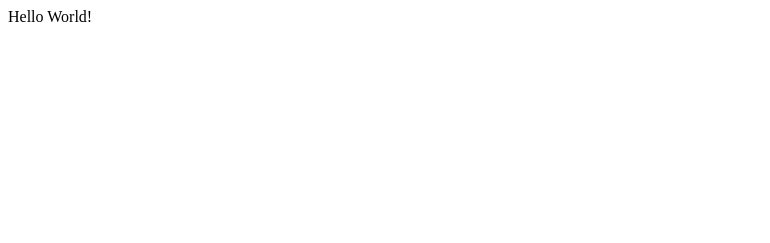
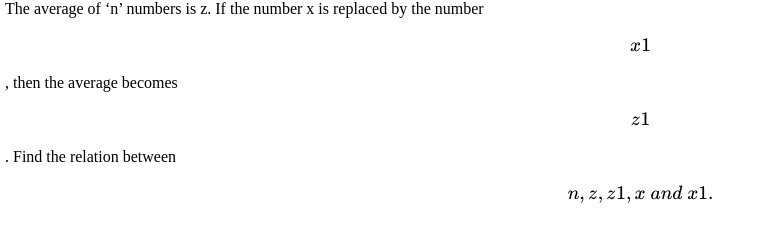
Before and after one commit to asaharan/render-draft-js-react-native-webview, a React app: page / in a window 1280 px wide. Shown: the whole page, without its empty margins (0-770 px from the left). Built offline with nearby package versions, Linux system fonts and the light colour scheme; some packages are replaced by stand-ins of ours.

Commit message:
add TeXBlock working

```diff
--- a/build-utils/webpack.common.js
+++ b/build-utils/webpack.common.js
@@ -43,8 +43,7 @@ const config = {
     new HtmlWebpackPlugin({
       template: "public/index.html",
       inlineSource: ".(js|css)$" // embed all javascript and css inline
-    }),
-    new HtmlWebpackInlineSourcePlugin()
+    })
   ]
 };
 
--- a/build-utils/webpack.dev.js
+++ b/build-utils/webpack.dev.js
@@ -1,46 +1,49 @@
-const commonPaths = require('./common-paths');
+const commonPaths = require("./common-paths");
 
-const webpack = require('webpack');
+const webpack = require("webpack");
+const HtmlWebpackPlugin = require("html-webpack-plugin");
+var HtmlWebpackInlineSourcePlugin = require("html-webpack-inline-source-plugin");
 
 const port = process.env.PORT || 3000;
 
 const config = {
-  mode: 'development',
+  mode: "development",
   entry: {
-    app: `${commonPaths.appEntry}/index.js`,
+    app: `${commonPaths.appEntry}/index.js`
   },
   output: {
-    filename: '[name].[hash].js',
+    filename: "[name].[hash].js"
   },
-  devtool: 'inline-source-map',
+  devtool: "inline-source-map",
   module: {
     rules: [
       {
         test: /\.css$/,
         use: [
           {
-            loader: 'style-loader',
+            loader: "style-loader"
           },
           {
-            loader: 'css-loader',
+            loader: "css-loader",
             options: {
               modules: true,
-              localsConvention: 'camelCase',
-              sourceMap: true,
-            },
-          },
-        ],
+              localsConvention: "camelCase",
+              sourceMap: true
+            }
+          }
+        ]
       },
-    ],
+      { test: /\.(woff2?|ttf)$/i, use: [{ loader: "file-loader" }] }
+    ]
   },
   plugins: [new webpack.HotModuleReplacementPlugin()],
   devServer: {
-    host: 'localhost',
+    host: "localhost",
     port: port,
     historyApiFallback: true,
     hot: true,
-    open: true,
-  },
+    open: true
+  }
 };
 
 module.exports = config;
--- a/build-utils/webpack.prod.js
+++ b/build-utils/webpack.prod.js
@@ -1,46 +1,57 @@
-const commonPaths = require('./common-paths');
+const commonPaths = require("./common-paths");
 
-const webpack = require('webpack');
-const MiniCssExtractPlugin = require('mini-css-extract-plugin');
+const webpack = require("webpack");
+const MiniCssExtractPlugin = require("mini-css-extract-plugin");
+const HtmlWebpackPlugin = require("html-webpack-plugin");
+var HtmlWebpackInlineSourcePlugin = require("html-webpack-inline-source-plugin");
 
 const config = {
-  mode: 'production',
+  mode: "production",
   entry: {
-    app: [`${commonPaths.appEntry}/index.js`],
+    app: [`${commonPaths.appEntry}/index.js`]
   },
   output: {
-    filename: 'static/[name].[hash].js',
+    filename: "static/[name].[hash].js"
   },
-  devtool: 'source-map',
+  devtool: "source-map",
   module: {
     rules: [
       {
         test: /\.css$/,
         use: [
           {
-            loader: MiniCssExtractPlugin.loader,
+            loader: MiniCssExtractPlugin.loader
           },
           {
-            loader: 'css-loader',
+            loader: "css-loader",
             options: {
               modules: true,
               importLoaders: 1,
-              localsConvention: 'camelCase',
-              sourceMap: true,
-            },
+              localsConvention: "camelCase",
+              sourceMap: true
+            }
           },
           {
-            loader: 'postcss-loader',
-          },
-        ],
+            loader: "postcss-loader"
+          }
+        ]
       },
-    ],
+      {
+        test: /\.(jpe?g|png|ttf|eot|svg|woff(2)?)(\?[a-z0-9=&.]+)?$/,
+        use: "base64-inline-loader"
+      }
+    ]
   },
   plugins: [
     new MiniCssExtractPlugin({
-      filename: 'styles/[name].[hash].css',
+      filename: "styles/[name].[hash].css"
     }),
-  ],
+    new HtmlWebpackPlugin({
+      template: "public/index.html",
+      inlineSource: ".(js|css)$" // embed all javascript and css inline
+    }),
+    new HtmlWebpackInlineSourcePlugin()
+  ]
 };
 
 module.exports = config;
--- a/package.json
+++ b/package.json
@@ -13,6 +13,7 @@
     "build:bundleanalyzer": "yarn build -- --env.addons=bundleanalyzer"
   },
   "dependencies": {
+    "base64-inline-loader": "^1.1.1",
     "draft-js": "^0.11.3",
     "katex": "^0.11.1",
     "prop-types": "^15.7.2",
@@ -35,6 +36,7 @@
     "cross-env": "^5.2.0",
     "css-loader": "^3.0.0",
     "cssnano": "^4.1.10",
+    "file-loader": "^5.0.2",
     "html-webpack-inline-source-plugin": "^0.0.10",
     "html-webpack-plugin": "^3.2.0",
     "mini-css-extract-plugin": "^0.7.0",
--- a/public/index.html
+++ b/public/index.html
@@ -8,9 +8,12 @@
   <title>Editor</title>
     <script>
         setTimeout(()=>{
-                var event = new CustomEvent('fetched-editor-content',{detail:{ed:1}})
+                const rawContent = "{\"blocks\":[{\"key\":\"56c44\",\"text\":\" The average of ‘n’ numbers is z. If the number x is replaced by the number \",\"type\":\"unstyled\",\"depth\":0,\"inlineStyleRanges\":[],\"entityRanges\":[],\"data\":{}},{\"key\":\"94c0p\",\"text\":\" \",\"type\":\"atomic\",\"depth\":0,\"inlineStyleRanges\":[],\"entityRanges\":[{\"offset\":0,\"length\":1,\"key\":0}],\"data\":{}},{\"key\":\"44jku\",\"text\":\" , then the average becomes \",\"type\":\"unstyled\",\"depth\":0,\"inlineStyleRanges\":[],\"entityRanges\":[],\"data\":{}},{\"key\":\"9sphv\",\"text\":\" \",\"type\":\"atomic\",\"depth\":0,\"inlineStyleRanges\":[],\"entityRanges\":[{\"offset\":0,\"length\":1,\"key\":1}],\"data\":{}},{\"key\":\"4o00c\",\"text\":\" . Find the relation between \",\"type\":\"unstyled\",\"depth\":0,\"inlineStyleRanges\":[],\"entityRanges\":[],\"data\":{}},{\"key\":\"418gq\",\"text\":\" \",\"type\":\"atomic\",\"depth\":0,\"inlineStyleRanges\":[],\"entityRanges\":[{\"offset\":0,\"length\":1,\"key\":2}],\"data\":{}},{\"key\":\"1l8f0\",\"text\":\"\",\"type\":\"unstyled\",\"depth\":0,\"inlineStyleRanges\":[],\"entityRanges\":[],\"data\":{}}],\"entityMap\":{\"0\":{\"type\":\"TOKEN\",\"mutability\":\"IMMUTABLE\",\"data\":{\"content\":\"x1\"}},\"1\":{\"type\":\"TOKEN\",\"mutability\":\"IMMUTABLE\",\"data\":{\"content\":\"z1\"}},\"2\":{\"type\":\"TOKEN\",\"mutability\":\"IMMUTABLE\",\"data\":{\"content\":\"n, z, z1 , x \\\\space and \\\\space x1.\"}}}}"
+                window.rawContent = rawContent
+            var event = new CustomEvent('fetched-editor-content',{detail:{rawContent}})
                 window.dispatchEvent(event)
-        },1000)
+            console.log('dispatched event')
+        },2000)
     </script>
 </head>
 
--- a/src/components/App.js
+++ b/src/components/App.js
@@ -1,27 +1,101 @@
 import React, { useState, useEffect } from "react";
-import { Editor, EditorState } from "draft-js";
+import { convertFromRaw, Editor, EditorState } from "draft-js";
 import "draft-js/dist/Draft.css";
+import "katex/dist/katex.min.css";
+import TeXBlock from "./TeXBlock";
+import ImageBlock from "./ImageBlock";
+
+const createEditorState = rawContent => {
+  let editorState = EditorState.createEmpty();
+  if (rawContent) {
+    let parsedRawContent = rawContent;
+    if (typeof parsedRawContent !== "object") {
+      try {
+        parsedRawContent = JSON.parse(rawContent);
+      } catch (e) {
+        console.error(e);
+        parsedRawContent = {};
+      }
+    }
+    const sanitizedRawContent = {
+      entityMap: {},
+      blocks: [],
+      ...parsedRawContent
+    };
+    sanitizedRawContent.blocks = sanitizedRawContent.blocks.filter(b => {
+      return true;
+      return !(b.type === "unstyled" && !b.text);
+    });
+    editorState = EditorState.createWithContent(
+      convertFromRaw(parsedRawContent)
+    );
+  }
+  return editorState;
+};
 
 const App = () => {
-  const [editorState, setEditorState] = useState(EditorState.createEmpty());
-  const onFetchedEditorContent = () => {
-    console.log("onFetchedEditorState");
+  const [editorState, setEditorState] = useState(null);
+  const onFetchedEditorContent = event => {
+    setEditorState(createEditorState(event.detail.rawContent));
   };
   useEffect(() => {
-    window.addEventListener("fetched-editor-content", onFetchedEditorContent);
+    if (window) {
+      window.addEventListener("fetched-editor-content", onFetchedEditorContent);
+    }
+    if (!editorState && window && window.rawContent) {
+      setEditorState(createEditorState(window.rawContent));
+    }
+
     return () => {
-      window.removeEventListener(
-        "fetched-editor-content",
-        onFetchedEditorContent
-      );
+      window &&
+        window.removeEventListener(
+          "fetched-editor-content",
+          onFetchedEditorContent
+        );
     };
-  }, []);
+  }, [onFetchedEditorContent]);
+  useEffect(() => {
+    console.log("editorState has changed", editorState);
+    // set editor state here
+  }, [editorState]);
   return (
     <div>
-      <div>Hello World!</div>
-      <Editor readOnly editorState={editorState} onChange={setEditorState} />
+      {editorState ? (
+        <Editor
+          blockRendererFn={block => blockRendererFn(block, editorState)}
+          customStyleMap={customStyleMap}
+          readOnly
+          editorState={editorState}
+        />
+      ) : null}
     </div>
   );
 };
+const blockRendererFn = (block, editorState) => {
+  if (block.getType() === "atomic") {
+    const contentState = editorState.getCurrentContent();
+    const type = contentState.getEntity(block.getEntityAt(0)).getType();
+    if (type === "TOKEN") {
+      return {
+        component: TeXBlock,
+        editable: false
+      };
+    }
+
+    if (type === "IMAGE") {
+      return {
+        component: ImageBlock,
+        editable: false
+      };
+    }
+  }
+  return null;
+};
+
+const customStyleMap = {
+  super: { verticalAlign: "super", fontSize: ".8rem" },
+  sub: { verticalAlign: "sub", fontSize: "0.8rem" },
+  equation: { marginLeft: "1px", marginRight: "1px", fontStyle: "italic" }
+};
 
 export default App;
--- /dev/null
+++ b/src/components/ImageBlock.js
@@ -0,0 +1,20 @@
+import React from "react";
+
+const ImageBlock = props => {
+  const url = props.contentState
+    .getEntity(props.block.getEntityAt(0))
+    .getData()["url"];
+  return (
+    <div style={{ textAlign: "center" }}>
+      <div>
+        {url ? (
+          <img alt="" style={{ maxWidth: "100%" }} src={url} />
+        ) : (
+          <span>No image uploaded</span>
+        )}
+      </div>
+    </div>
+  );
+};
+
+export default ImageBlock;
--- /dev/null
+++ b/src/components/TeXBlock.js
@@ -0,0 +1,28 @@
+import React, { useRef, useEffect } from "react";
+import katex from "katex";
+
+const TeXBlock = props => {
+  const ref = useRef();
+  const handleUpdate = () => {
+    return setTimeout(() => {
+      let content = props.contentState
+        .getEntity(props.block.getEntityAt(0))
+        .getData()["content"];
+      console.log(content);
+      katex.render(content, ref.current, { displayMode: true });
+    }, 0);
+  };
+  useEffect(() => {
+    if (ref.current) {
+      ref.current.innerHTML = "";
+    }
+    console.log("useeffect");
+    const timeoutId = handleUpdate();
+    return () => {
+      clearTimeout(timeoutId);
+    };
+  }, []);
+  return <div ref={ref} />;
+};
+
+export default TeXBlock;
--- a/src/index.css
+++ b/src/index.css
@@ -0,0 +1,12 @@
+figure {
+  margin: 0;
+}
+
+body {
+  margin: 0;
+}
+*,
+*:after,
+*:before {
+  box-sizing: border-box;
+}
```
Also changed, not shown: 1 other file.
